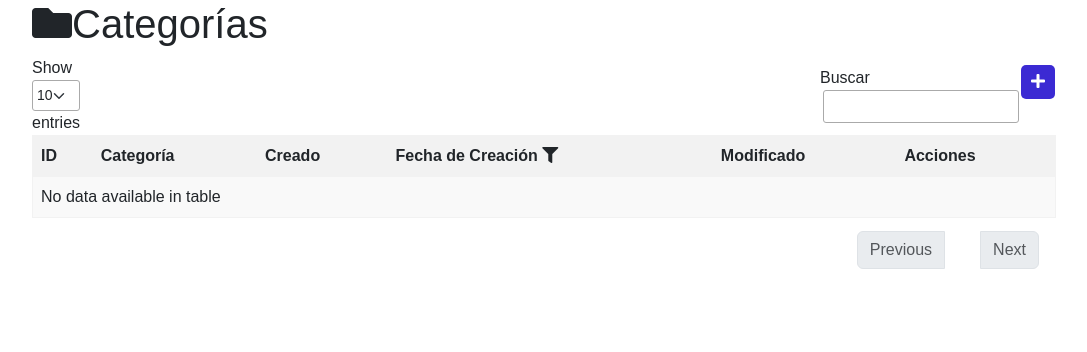
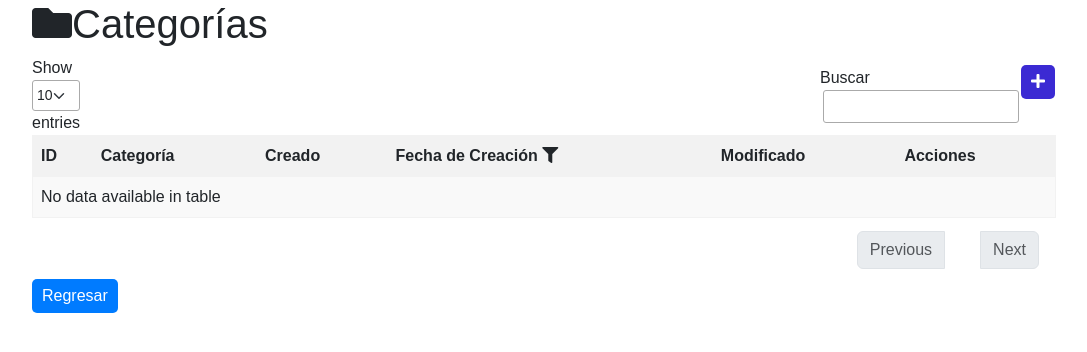
Before and after one commit to Keysiss2019/GESTION_COMPRAS, a PHP site: page /categorias/listar_categorias.php in a window 1280 px wide. Shown: the top 352 px of the page, without its empty margins (96-1183 px from the left). Run offline with PHP 8.4, Linux system fonts and the light colour scheme; data that the repository does not hold is empty; some libraries are stand-ins or nearby versions.

Commit message:
Update listar_categorias.php
Botón de regresar

```diff
--- a/categorias/listar_categorias.php
+++ b/categorias/listar_categorias.php
@@ -228,6 +228,10 @@
                 }, 100);
             });
         </script>
+
+        <button class="styled-button"
+    onclick="window.location.href='../admin/administrar.php'"
+    style="background-color: #007bff; color: #fff; padding: 5px 10px; border: none; border-radius: 5px; cursor: pointer; float: left; margin-top: 20px;">Regresar</button>
     </div>
 </body>
 </html>
```
